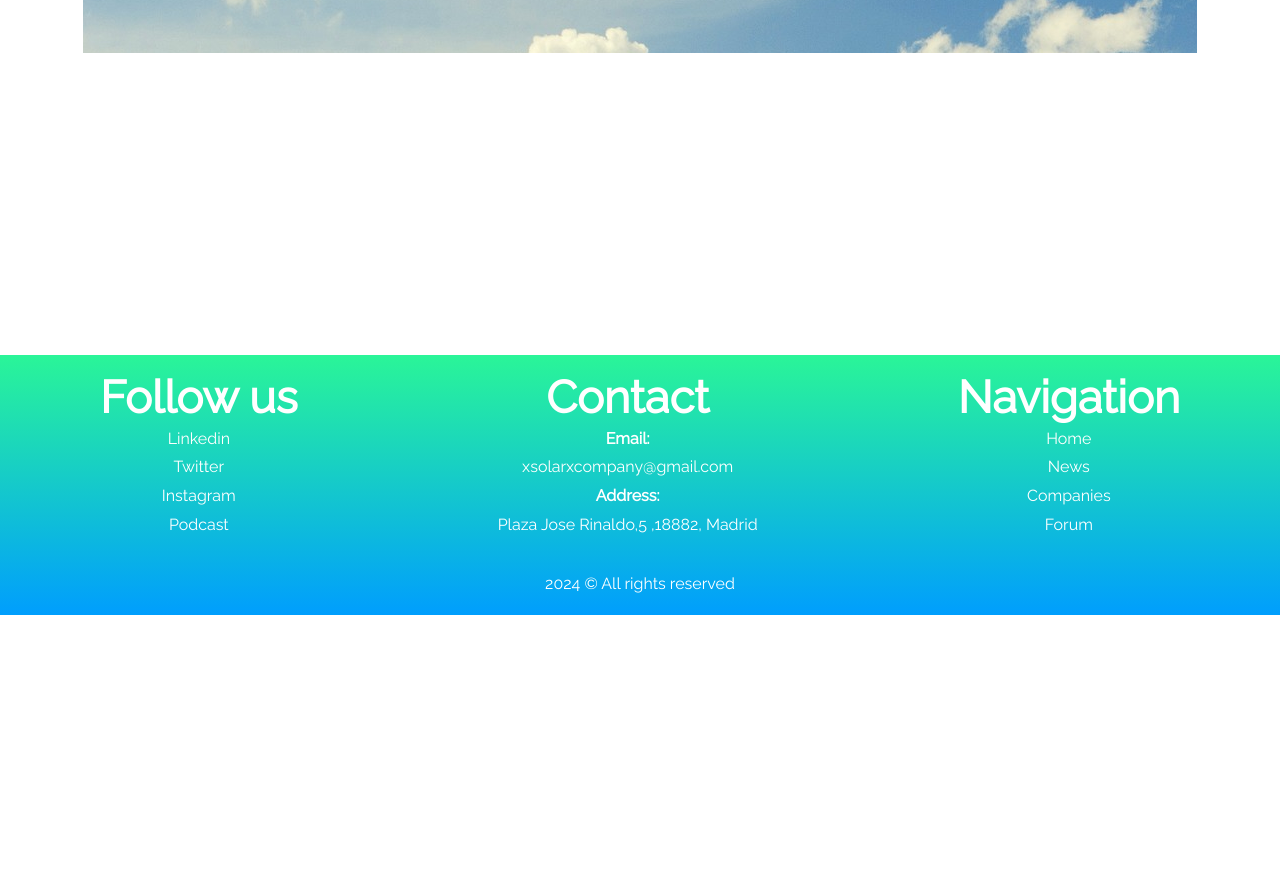
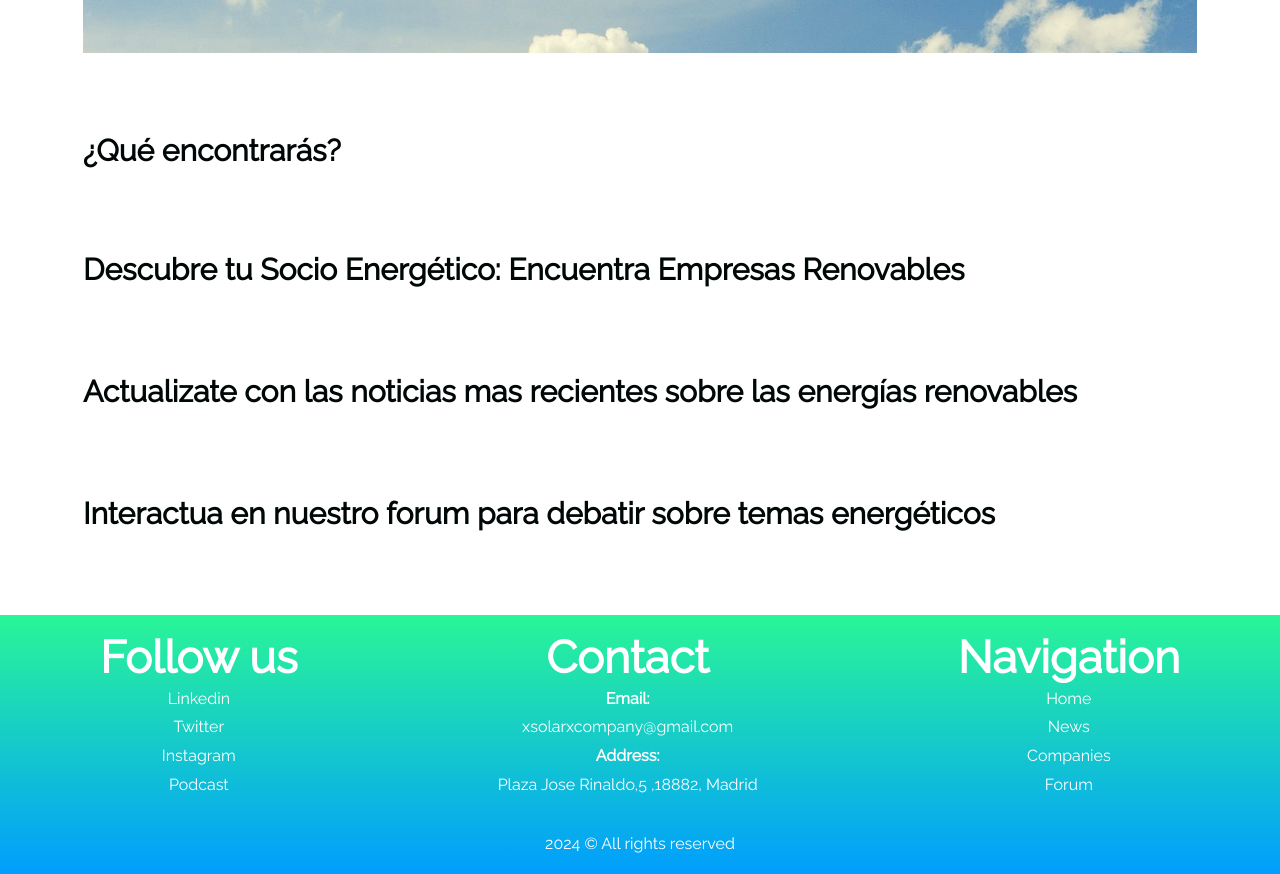
Before and after one commit to xsolarxx/FRONTEND, a React (Vite) app: page / in a window 1280 px wide. Shown: the part 1200-2074 px from the top of the page. Before the commit the page ends 1815 px from the top, so only its background shows below. Built offline with nearby package versions, Linux system fonts and the light colour scheme.

Commit message:
home animated

```diff
--- a/package.json
+++ b/package.json
@@ -18,6 +18,7 @@
     "react-hook-form": "^7.50.1",
     "react-icons": "^5.0.1",
     "react-router-dom": "^6.22.1",
+    "react-spring": "^9.7.3",
     "styled-components": "^6.1.8",
     "sweetalert2": "^11.10.5"
   },
--- /dev/null
+++ b/src/components/AnimationScroll/AnimationScroll.jsx
@@ -0,0 +1,43 @@
+import React, { useEffect, useState } from 'react';
+import { animated, useSpring } from 'react-spring';
+
+const AnimatedHeading = () => {
+  const [isVisible, setIsVisible] = useState(false);
+
+  // Detectar si la sección está en la ventana de visualización
+  useEffect(() => {
+    const handleScroll = () => {
+      const scrollPosition = window.scrollY + window.innerHeight;
+      const elementPosition = document.getElementById('animatedSection').offsetTop;
+      if (scrollPosition > elementPosition) {
+        setIsVisible(true);
+      }
+    };
+
+    window.addEventListener('scroll', handleScroll);
+    return () => window.removeEventListener('scroll', handleScroll);
+  }, []);
+
+  // Definir la animación
+  const animationProps = useSpring({
+    opacity: isVisible ? 1 : 0,
+    marginTop: isVisible ? 0 : -100,
+    config: { duration: 1500 },
+  });
+
+  return (
+    <div id="animatedSection">
+      <animated.h2 style={animationProps}>¿Qué encontrarás?</animated.h2>
+      <animated.h4 style={animationProps}>
+        Descubre tu Socio Energético: Encuentra Empresas Renovables
+      </animated.h4>
+      <animated.h4 style={animationProps}>
+        Actualizate con las noticias mas recientes sobre las energías renovables
+      </animated.h4>
+      <animated.h4 style={animationProps}>
+        Interactua en nuestro forum para debatir sobre temas energéticos
+      </animated.h4>
+    </div>
+  );
+};
+export default AnimatedHeading;
--- a/src/components/index.js
+++ b/src/components/index.js
@@ -1,2 +1,3 @@
+export * from './AnimationScroll/AnimationScroll';
 export * from './Footer/Footer';
 export * from './ImageHome/ImageHome';
--- a/src/pages/Home/Home.css
+++ b/src/pages/Home/Home.css
@@ -1,6 +1,6 @@
 .video {
   z-index: -40;
- }
+}
 
 .videoSection {
   display: flex;
@@ -17,17 +17,17 @@
   text-size-adjust: var(--);
 }
 
-
 .section2 {
-  background-image: url("../../../public/photovoltaic.jpg");
+  background-image: url('../../../public/photovoltaic.jpg');
   margin: 5rem 0 5rem 0;
-  padding: 7rem ;
-  color: var(--text-white)
+  padding: 7rem;
+  color: var(--text-white);
 }
 
-.section3 {
-
+.section3 h2,
+h4 {
   margin: 5rem 0 5rem 0;
   padding: 0;
-
+  color: rgb(0, 7, 7);
+  font-size: 30px;
 }
--- a/src/pages/Home/Home.jsx
+++ b/src/pages/Home/Home.jsx
@@ -1,4 +1,6 @@
 import './Home.css';
+
+import AnimatedHeading from '../../components/AnimationScroll/AnimationScroll';
 
 export const Home = () => {
   return (
@@ -19,9 +21,7 @@ export const Home = () => {
       </div>
 
       <div className="section3">
-        <h2>¿Que encontraras? </h2>
-        <h4>Descubre tu Socio Energético: Encuentra Empresas Renovables</h4>
-        <h4>Descubre tu Socio Energético: Encuentra Empresas Renovables</h4>
+        <AnimatedHeading />
       </div>
     </>
   );
--- a/src/services/user.service.js
+++ b/src/services/user.service.js
@@ -1,6 +1,5 @@
 import { updateToken } from '../utils/updateToken';
 import { extraConfig } from './serviceApiGeneral.config';
-
 
 //* ------------------ endPoints sin auth ---------------------------------------
 
```
Also changed, not shown: 1 other file (tests, documents, lock files or other folders).
